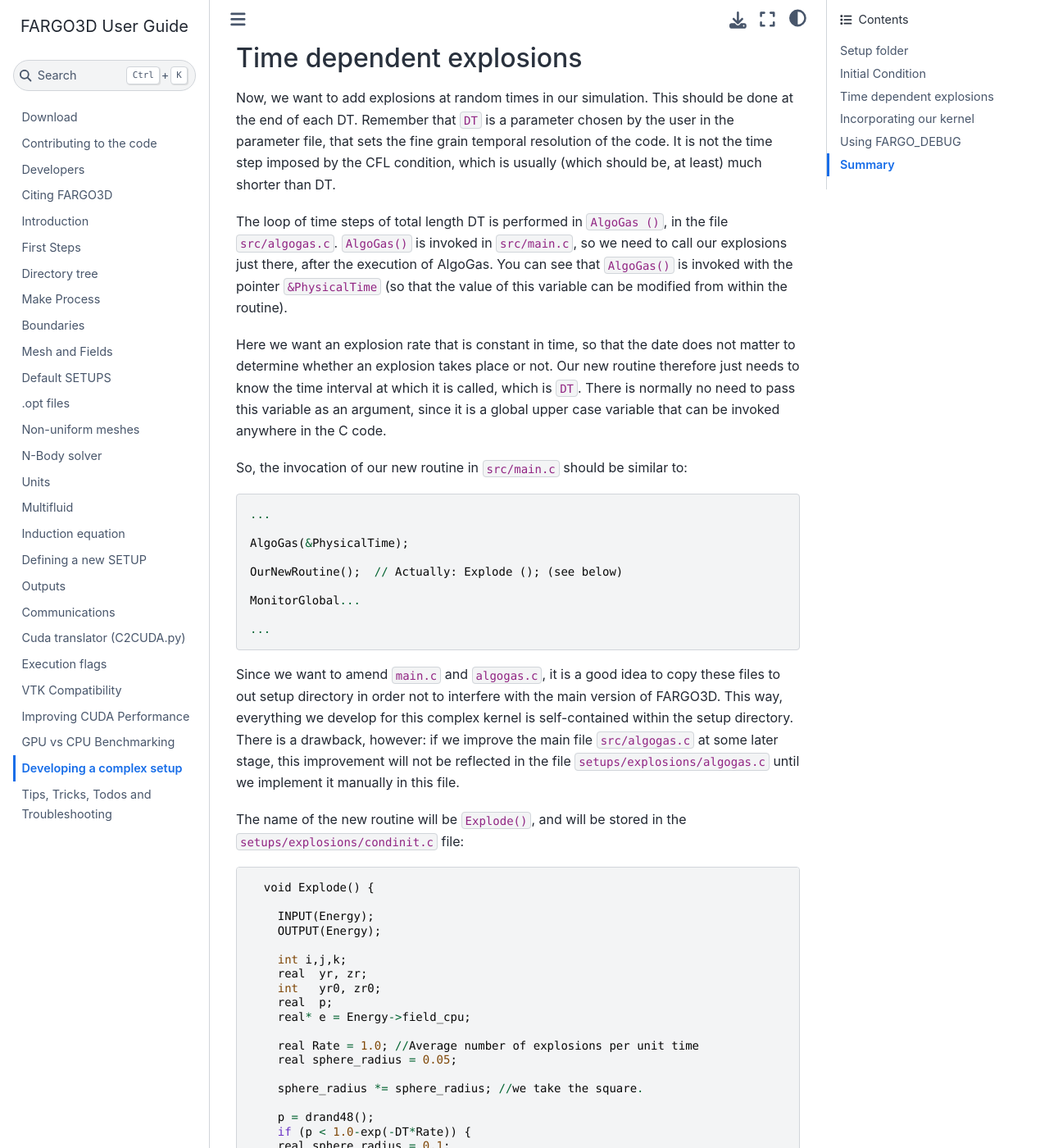
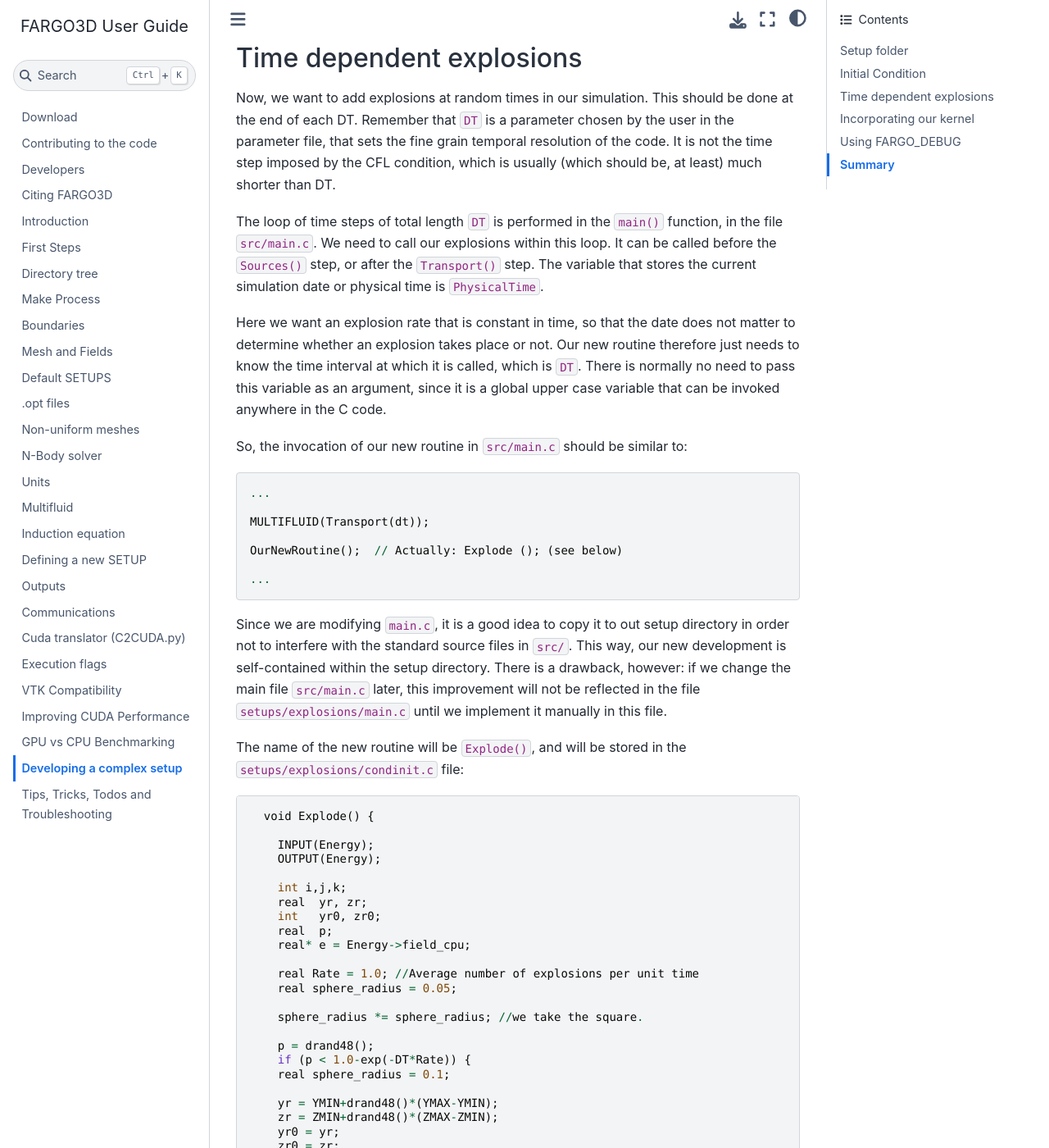
Before and after one commit to FARGO3D/documentation, a Sphinx documentation site: the page built from source/complex_setup.rst, in a window 1280 px wide and 1400 px high, scrolled down 2694 px. Shown: the whole window at 82% size. Built offline with Sphinx 7.4.7 and the Sphinx Book theme 1.1.4, drawn with Linux system fonts in a browser that asks for light colours; some of the changed text lies outside the part shown.

Commit message:
Update complex setups to match current version

```diff
--- a/source/complex_setup.rst
+++ b/source/complex_setup.rst
@@ -142,12 +142,10 @@
 by the CFL condition, which is usually (which should be, at least)
 much shorter than DT.
 
-The loop of time steps of total length DT is performed in ``AlgoGas
-()``, in the file ``src/algogas.c``.
-``AlgoGas()`` is invoked in ``src/main.c``, so we need to call our
-explosions just there, after the execution of AlgoGas. You can see that
-``AlgoGas()`` is invoked with the pointer ``&PhysicalTime`` (so that
-the value of this variable can be modified from within the routine).
+The loop of time steps of total length ``DT`` is performed in the ``main()`` function,
+in the file ``src/main.c``. We need to call our explosions within this loop.
+It can be called before the ``Sources()`` step, or after the ``Transport()`` step.
+The variable that stores the current simulation date or physical time is ``PhysicalTime``.
 
 Here we want an explosion rate that is constant in time, so that the
 date does not matter to determine whether an explosion takes place or
@@ -160,23 +158,19 @@
 
   ...
 
-  AlgoGas(&PhysicalTime);
+  MULTIFLUID(Transport(dt));
 
   OurNewRoutine();  // Actually: Explode (); (see below)
 
-  MonitorGlobal...
-
   ...
 
-Since we want to amend ``main.c`` and ``algogas.c``, it is a good idea
-to copy these files to out setup directory in order not to interfere
-with the main version of FARGO3D. This way, everything we develop for
-this complex kernel is self-contained within the setup
-directory. There is a drawback, however: if we improve the main file
-``src/algogas.c`` at some later stage, this improvement will not be
-reflected in the file ``setups/explosions/algogas.c`` until we
+Since we are modifying ``main.c``, it is a good idea
+to copy it to out setup directory in order not to interfere
+with the standard source files in ``src/``. This way, our new development
+is self-contained within the setup directory. There is a drawback, however:
+if we change the main file ``src/main.c`` later, this improvement will not be
+reflected in the file ``setups/explosions/main.c`` until we
 implement it manually in this file.
-
 
 The name of the new routine will be ``Explode()``, and will be stored
 in the ``setups/explosions/condinit.c`` file::
@@ -480,7 +474,8 @@
   Edamp	     		     GPU
 
 Finally, we change the invocation of the energy damping into a more
-general invocation (before substep3(), inside algogas.c)::
+general invocation (before substep3(), inside ``src/algogas.c``, or its copy in
+``setups/explosions/algogas.c``)::
 
   Edamp(dt);  //Calls either _cpu or _gpu, depending on its value
 
```
